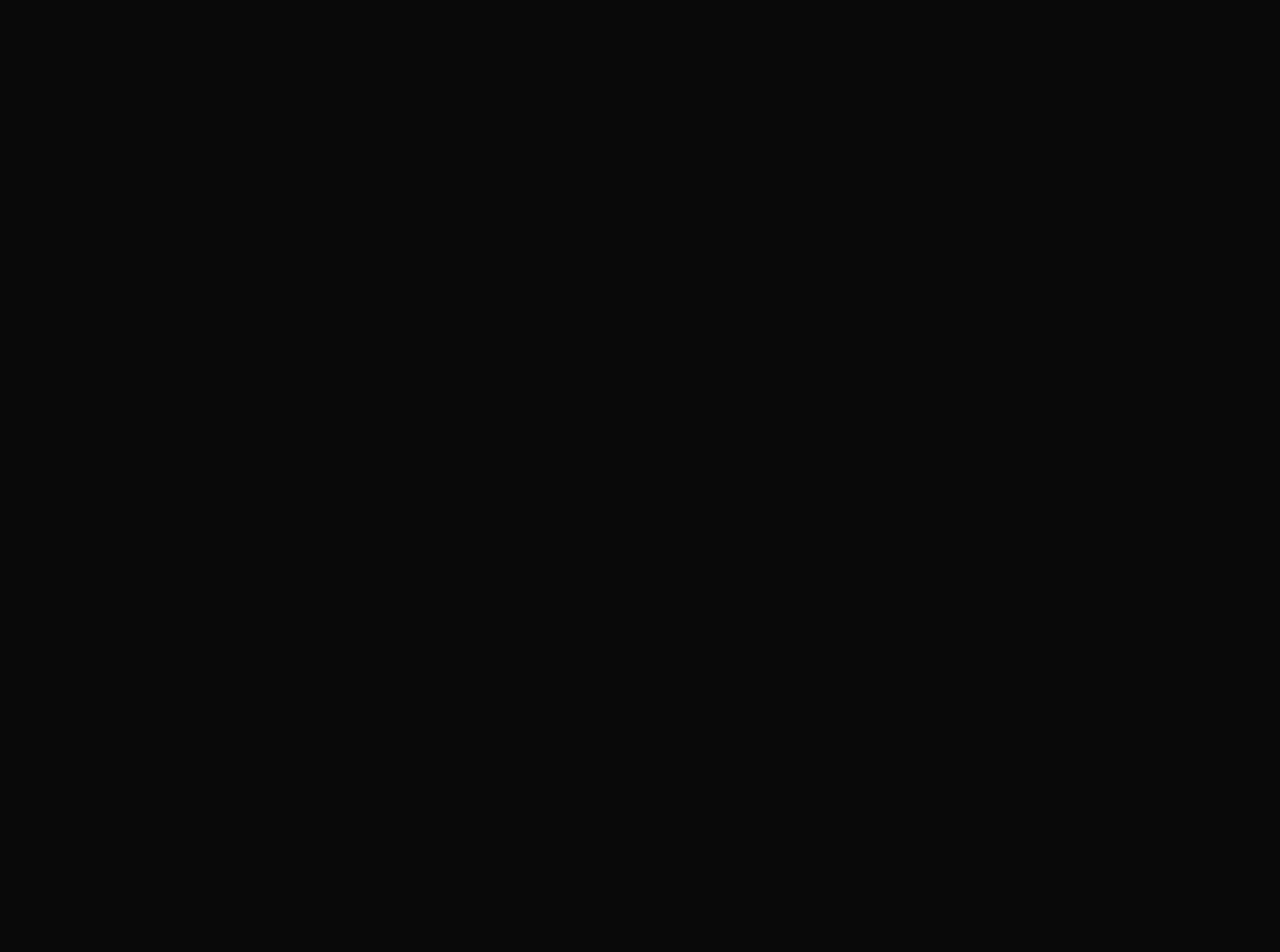
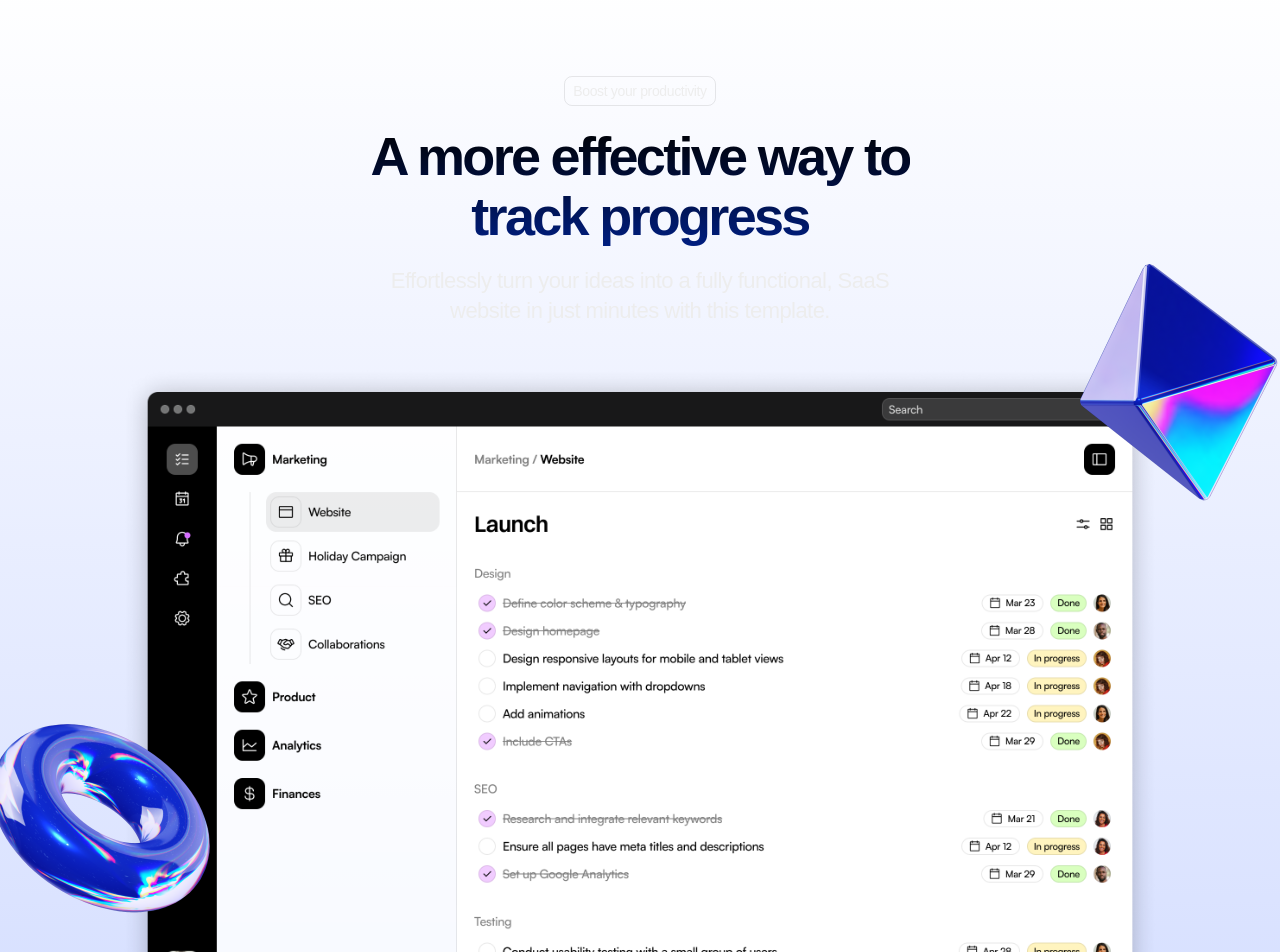
Before and after one commit to Harshalvk/Glimpse, a Next.js app: page / in a window 1280 px wide. Shown: the part 1040-1992 px from the top of the page. Before the commit the page ends 1020 px from the top, so only its background shows below. Built offline with nearby package versions, Linux system fonts and the light colour scheme.

Commit message:
ADD: Product Showcase Section

```diff
--- a/src/app/globals.css
+++ b/src/app/globals.css
@@ -42,4 +42,8 @@
   .logo-ticker-image{
     @apply h-8 w-auto
   }
+
+  .tag {
+    @apply text-sm inline-flex border border-[#222]/10 px-2 py-1 rounded-lg tracking-tight
+  }
 }
--- a/src/app/page.tsx
+++ b/src/app/page.tsx
@@ -1,6 +1,7 @@
 import Hero from "@/components/Hero";
 import Header from "../components/Header";
 import LogoTicker from "@/components/LogoTicker";
+import ProductShowcase from "@/components/ProductShowcase";
 
 export default function Home() {
   return (
@@ -8,6 +9,7 @@
       <Header />
       <Hero />
       <LogoTicker/>
+      <ProductShowcase/>
     </>
   );
 }
--- /dev/null
+++ b/src/components/ProductShowcase.tsx
@@ -0,0 +1,44 @@
+import React from "react";
+import productImage from "@/assets/product-image.png";
+import pyramidImage from "@/assets/pyramid.png";
+import tubeImage from "@/assets/tube.png";
+import Image from "next/image";
+
+const ProductShowcase = () => {
+  return (
+    <section className="bg-gradient-to-b from-[#FFFFFF] to-[#D2DCFF] py-24 overflow-x-clip">
+      <div className="container">
+        <div className="max-w-[540px] mx-auto">
+          <div className="flex justify-center">
+            <div className="tag">Boost your productivity</div>
+          </div>
+          <h2 className="text-center text-3xl md:text-[54px] md:leading-[60px] font-bold tracking-tighter bg-gradient-to-b from-black to-[#001E80] text-transparent bg-clip-text mt-5">
+            A more effective way to track progress
+          </h2>
+          <p className="text-center text-[22px] leading-[30px] tracking-tight font-[#010D3E] mt-5">
+            Effortlessly turn your ideas into a fully functional, SaaS website
+            in just minutes with this template.
+          </p>
+        </div>
+        <div className="relative">
+          <Image src={productImage} alt="Product Image" className="mt-10" />
+          <Image
+            src={pyramidImage}
+            alt="Pyramid Image"
+            height={262}
+            width={262}
+            className="hidden md:block absolute -right-36 -top-28"
+          />
+          <Image
+            src={tubeImage}
+            alt="Tube image"
+            height={248}
+            className="hidden md:block absolute bottom-24 -left-36"
+          />
+        </div>
+      </div>
+    </section>
+  );
+};
+
+export default ProductShowcase;
```
